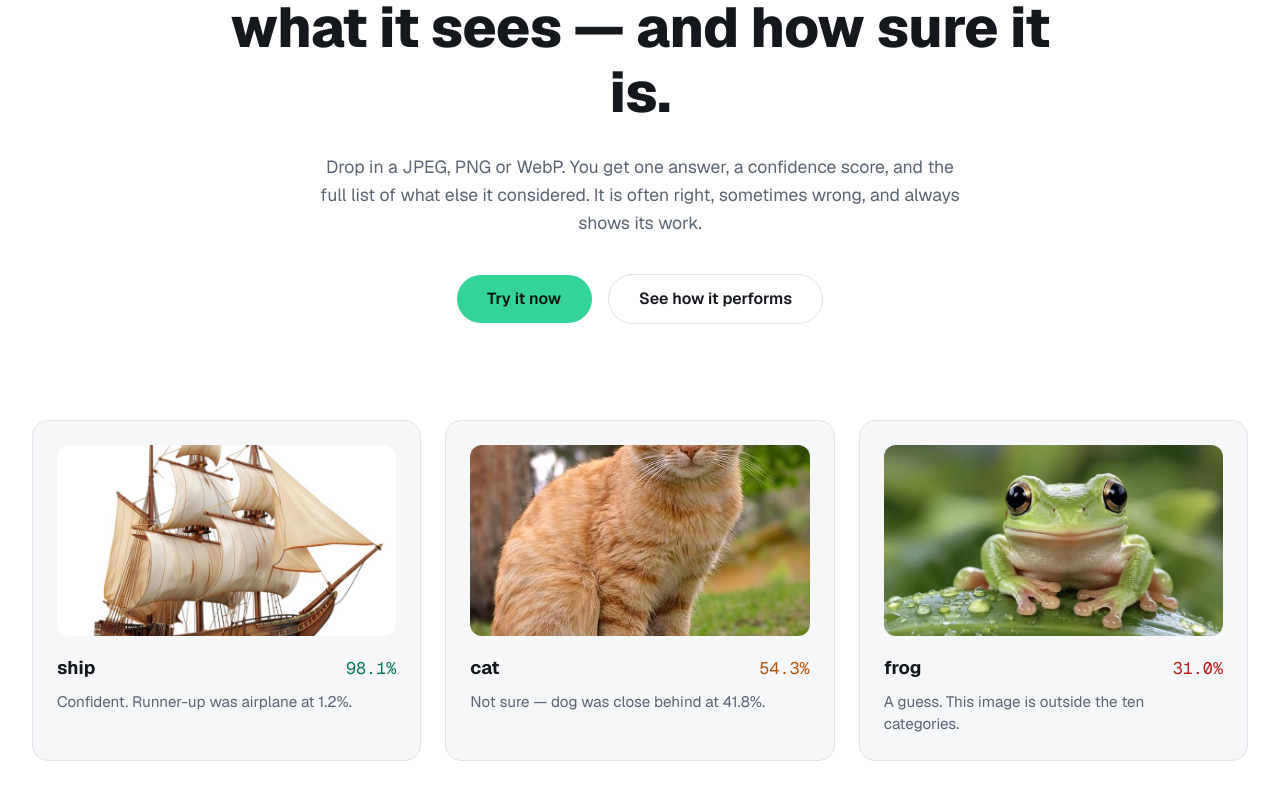
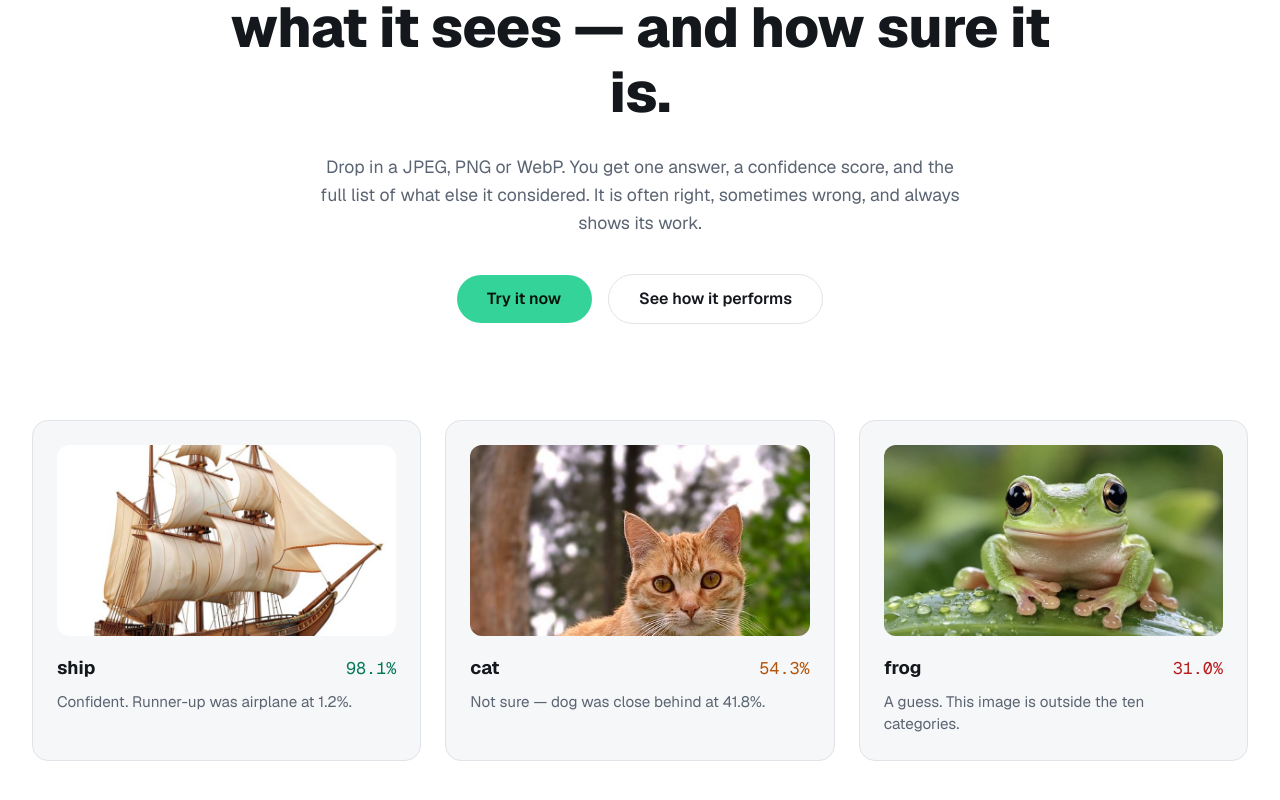
Before and after one commit to IshakAbdiazizHussen/Ai-image-classifer-, a Next.js app in the folder frontend/: page / in a window 1280 px wide. Shown: the part 358-1158 px from the top of the page. Built offline with nearby package versions, Linux system fonts and the light colour scheme.

Commit message:
cat face is appear well but still isn't..

```diff
--- a/frontend/components/ExampleCards.tsx
+++ b/frontend/components/ExampleCards.tsx
@@ -16,6 +16,11 @@ const EXAMPLES = [
   {
     label: "cat",
     image: "/Cat.jpeg",
+    // Cat.jpeg is a tall portrait crop (480x720) — object-fit:cover's
+    // default center position cropped the face out entirely, leaving
+    // just the body. Tried a few values against the live render; "top"
+    // is the one that keeps ears/eyes/whiskers fully in frame.
+    imagePosition: "top",
     confidence: "54.3%",
     tier: "mid",
     caption: "Not sure — dog was close behind at 41.8%.",
@@ -42,7 +47,10 @@ export function ExampleCards() {
                   alt={`Example ${example.label} photo`}
                   fill
                   sizes="(max-width: 800px) 100vw, 33vw"
-                  style={{ objectFit: "cover" }}
+                  style={{
+                    objectFit: "cover",
+                    objectPosition: "imagePosition" in example ? example.imagePosition : "center",
+                  }}
                 />
               </div>
               <div className="example-card-row">
```
